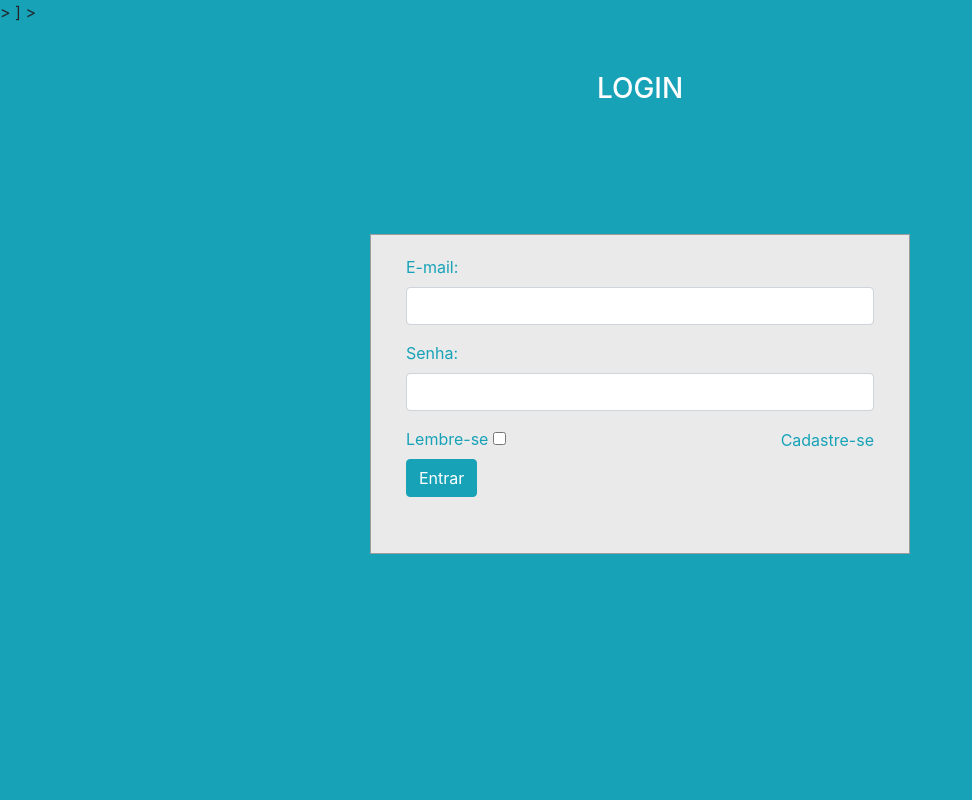
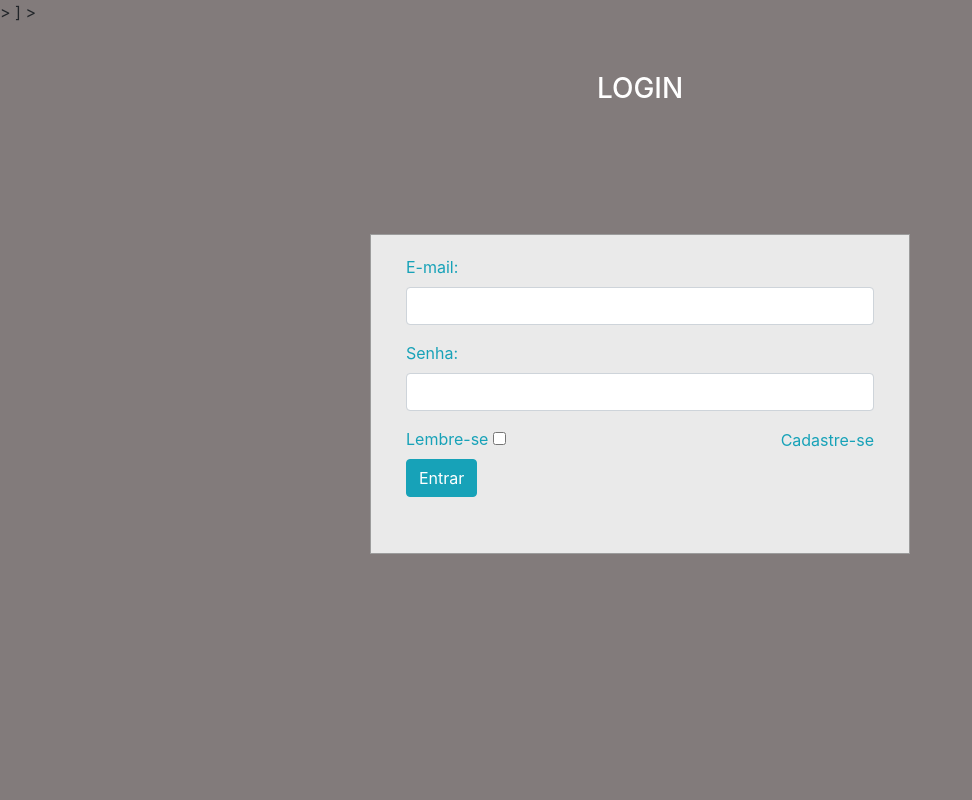
Before and after one commit to Kazen272/Kim_Logistica_de_Entregas, a PHP site: page /login/ in a window 1280 px wide. Shown: the whole page, without its empty margins (0-972 px from the left). Run offline with PHP 8.4, Linux system fonts and the light colour scheme; some libraries are stand-ins or nearby versions.

Commit message:
atualizações

```diff
--- a/css/login.css
+++ b/css/login.css
@@ -1,7 +1,7 @@
 body {
   margin: 0;
   padding: 0;
-  background-color: #17a2b8;
+  background-color: #827b7b;
   height: 100vh;
 }
 #login .container #login-row #login-column #login-box {
```
